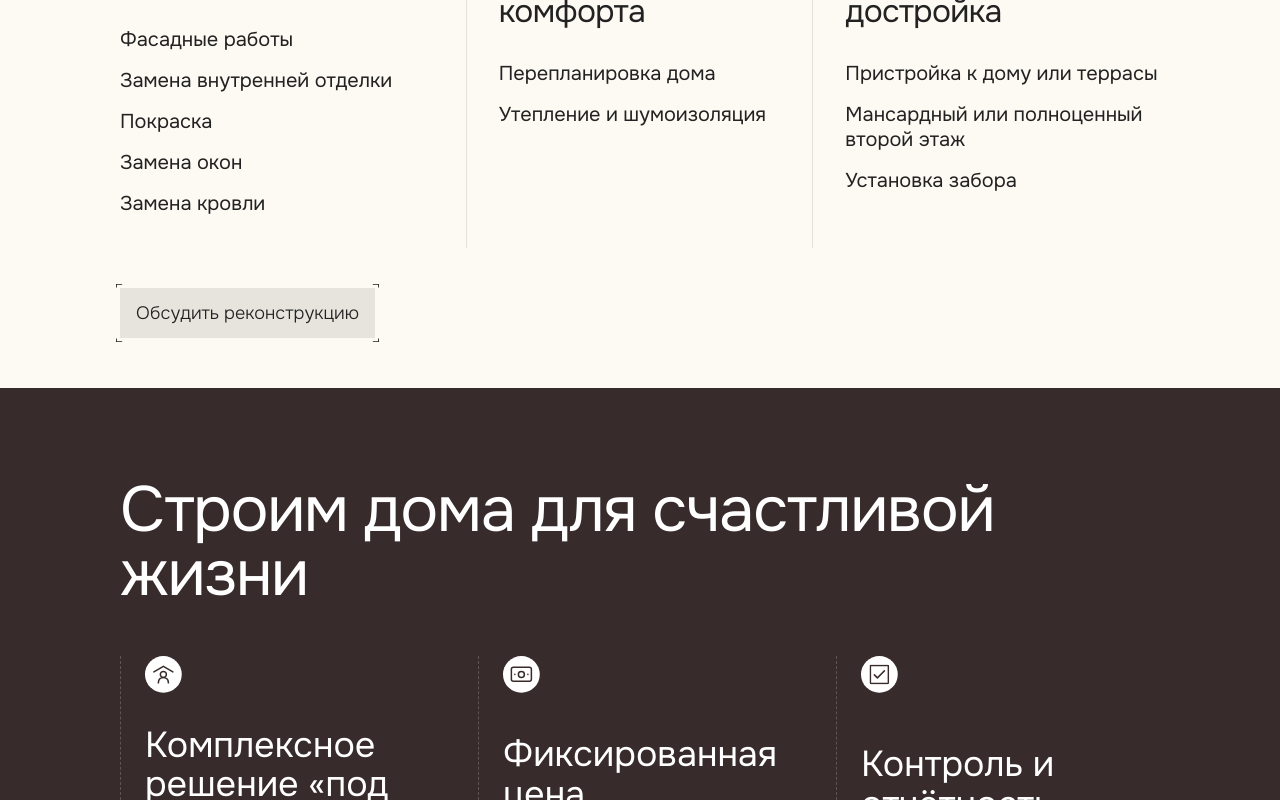
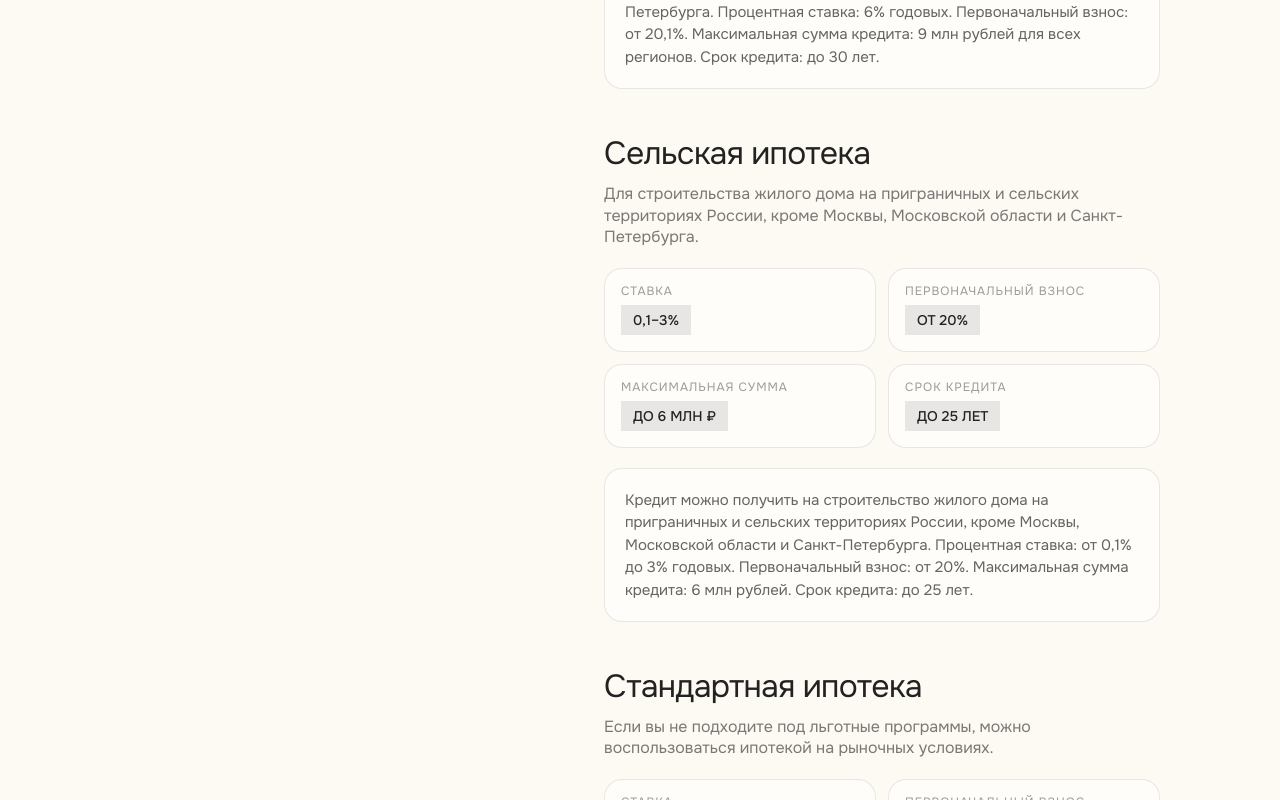
Before and after one commit to Kapustin-Team/sdach.ru, a Next.js app: page / in a window 1280 px wide. Shown: the part 3900-4700 px from the top of the page. Built offline with nearby package versions, Linux system fonts and the light colour scheme; no server answers.

Commit message:
Enhance mortgage block content display

```diff
--- a/src/components/blocks/Mortgage.tsx
+++ b/src/components/blocks/Mortgage.tsx
@@ -11,6 +11,11 @@ interface MortgageProgram {
   amount: string
   term: string
   description?: string
+  details?: string
+  rateLabel?: string
+  downPaymentLabel?: string
+  amountLabel?: string
+  termLabel?: string
 }
 
 interface MortgageProps {
@@ -29,6 +34,8 @@ const defaultPrograms: MortgageProgram[] = [
     downPayment: 'от 20,1%',
     amount: 'до 12 млн ₽ / до 6 млн ₽ по регионам',
     term: 'до 30 лет',
+    description: 'Подходит семьям, где есть ребенок до 6 лет, ребенок с инвалидностью до 18 лет или двое и более детей до 18 лет.',
+    details: 'Данная программа подходит тем, у кого есть ребенок до 6 лет или ребенок с инвалидностью до 18 лет. Либо если есть двое и более детей до 18 лет. Процентная ставка: 6% годовых. Первоначальный взнос: от 20,1%. Максимальная сумма кредита: 12 млн рублей для Москвы, Московской области, Санкт-Петербурга и Ленинградской области; 6 млн рублей для других регионов. Срок кредита: до 30 лет.',
   },
   {
     title: 'IT-ипотека',
@@ -36,6 +43,8 @@ const defaultPrograms: MortgageProgram[] = [
     downPayment: 'от 20,1%',
     amount: 'до 9 млн ₽',
     term: 'до 30 лет',
+    description: 'Для граждан России, работающих в IT-компаниях. Возраст заемщика от 18 до 50 лет включительно.',
+    details: 'Оформить данную ипотеку может гражданин России, трудоустроенный в компании, которая работает в сфере информационных технологий. Возраст от 18 до 50 лет включительно. Компания должна находиться за пределами Москвы и Санкт-Петербурга. Процентная ставка: 6% годовых. Первоначальный взнос: от 20,1%. Максимальная сумма кредита: 9 млн рублей для всех регионов. Срок кредита: до 30 лет.',
   },
   {
     title: 'Сельская ипотека',
@@ -43,6 +52,8 @@ const defaultPrograms: MortgageProgram[] = [
     downPayment: 'от 20%',
     amount: 'до 6 млн ₽',
     term: 'до 25 лет',
+    description: 'Для строительства жилого дома на приграничных и сельских территориях России, кроме Москвы, Московской области и Санкт-Петербурга.',
+    details: 'Кредит можно получить на строительство жилого дома на приграничных и сельских территориях России, кроме Москвы, Московской области и Санкт-Петербурга. Процентная ставка: от 0,1% до 3% годовых. Первоначальный взнос: от 20%. Максимальная сумма кредита: 6 млн рублей. Срок кредита: до 25 лет.',
   },
   {
     title: 'Стандартная ипотека',
@@ -50,8 +61,17 @@ const defaultPrograms: MortgageProgram[] = [
     downPayment: 'от 20,1%',
     amount: 'до 100 млн ₽',
     term: 'до 30 лет',
+    description: 'Если вы не подходите под льготные программы, можно воспользоваться ипотекой на рыночных условиях.',
+    details: 'Если вы не подходите под льготные программы, можно воспользоваться ипотекой на рыночных условиях. Процентная ставка: от 17,4% годовых. Первоначальный взнос: от 20,1%. Максимальная сумма кредита: 100 млн рублей. Срок кредита: до 30 лет.',
   },
 ]
+
+const defaultBadgeLabels = {
+  rateLabel: 'Ставка',
+  downPaymentLabel: 'Первоначальный взнос',
+  amountLabel: 'Максимальная сумма',
+  termLabel: 'Срок кредита',
+}
 
 export default function Mortgage({
   label = 'Ипотека',
@@ -73,7 +93,13 @@ export default function Mortgage({
 
         <div>
           {programs.map((program, index) => {
-            const tags = [program.rate, program.downPayment, program.amount, program.term]
+            const badges = [
+              { label: program.rateLabel || defaultBadgeLabels.rateLabel, value: program.rate },
+              { label: program.downPaymentLabel || defaultBadgeLabels.downPaymentLabel, value: program.downPayment },
+              { label: program.amountLabel || defaultBadgeLabels.amountLabel, value: program.amount },
+              { label: program.termLabel || defaultBadgeLabels.termLabel, value: program.term },
+            ]
+
             return (
               <AnimatedSection key={program.title} delay={index * 0.08} className="py-6 max-md:py-5">
                 <div className="flex flex-col gap-5">
@@ -88,16 +114,26 @@ export default function Mortgage({
                     )}
                   </div>
 
-                  <div className="flex flex-wrap gap-3">
-                    {tags.map((tag) => (
-                      <span
-                        key={`${program.title}-${tag}`}
-                        className="font-sans font-medium text-sm leading-[1.14] uppercase px-3 pt-2 pb-1.5 bg-dark/10 text-dark"
-                      >
-                        {tag}
-                      </span>
+                  <div className="grid grid-cols-2 gap-3 max-sm:grid-cols-1">
+                    {badges.map((badge) => (
+                      <div key={`${program.title}-${badge.label}`} className="flex flex-col gap-2 rounded-[18px] border border-dark/10 bg-white/60 p-4">
+                        <span className="font-sans text-xs leading-none uppercase tracking-[0.08em] text-dark/45">
+                          {badge.label}
+                        </span>
+                        <span className="inline-flex w-fit font-sans font-medium text-sm leading-[1.14] uppercase px-3 pt-2 pb-1.5 bg-dark/10 text-dark">
+                          {badge.value}
+                        </span>
+                      </div>
                     ))}
                   </div>
+
+                  {program.details && (
+                    <div className="rounded-[18px] border border-dark/10 bg-white/50 p-5">
+                      <p className="font-sans text-[15px] leading-[1.5] text-dark/70 max-md:text-[14px]">
+                        {program.details}
+                      </p>
+                    </div>
+                  )}
                 </div>
               </AnimatedSection>
             )
```
